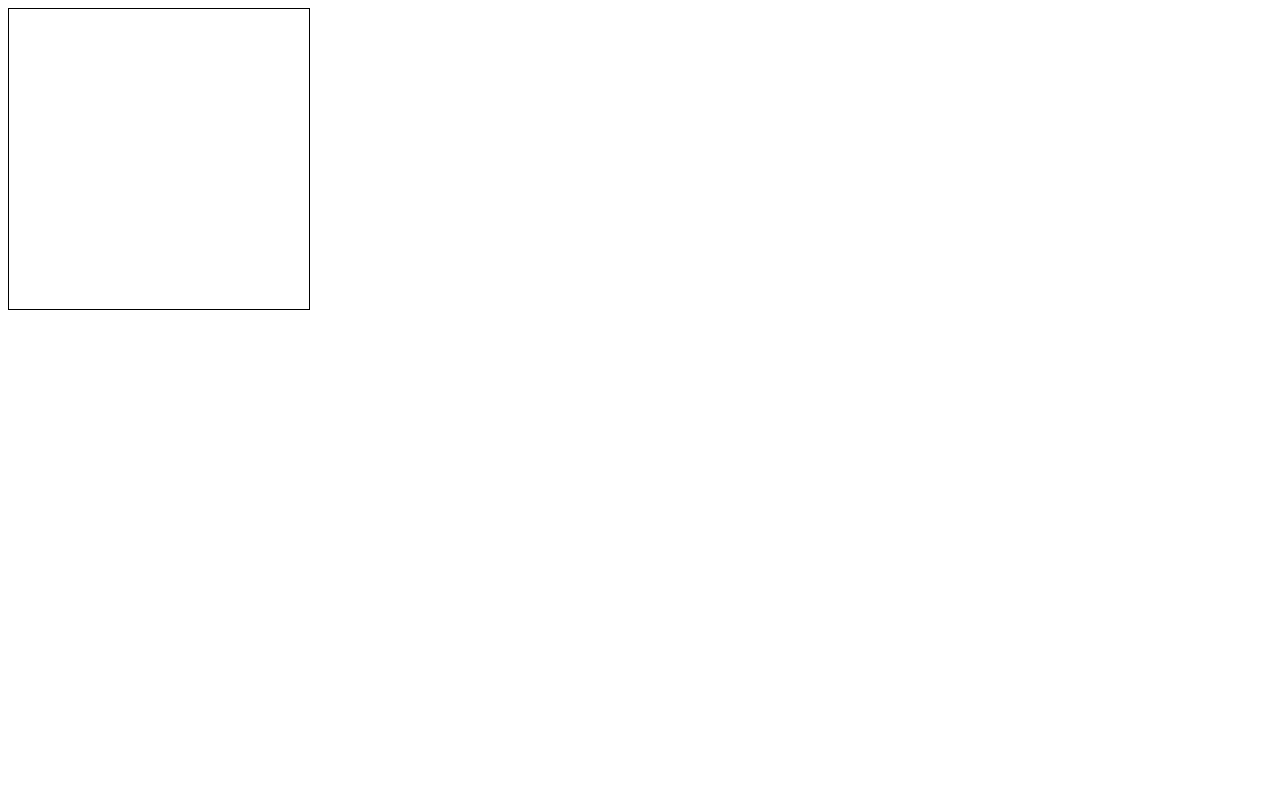
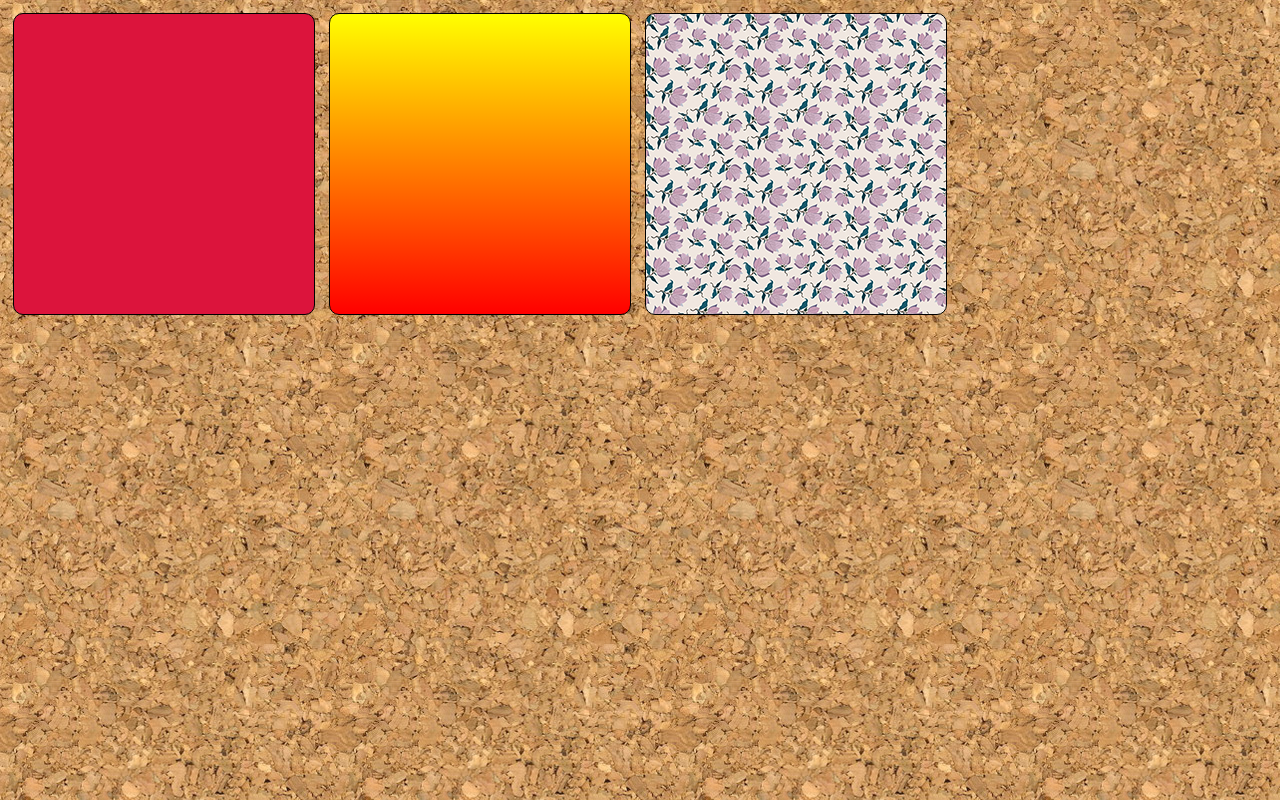
Before and after one commit to vIRIATOpill/html-css, a plain HTML site: page desafios/teste/index.html in a window 1280 px wide. Drawn offline with Linux system fonts and the light colour scheme.

Commit message:
Update index.html

```diff
--- a/desafios/teste/index.html
+++ b/desafios/teste/index.html
@@ -8,24 +8,41 @@
     <style>
 
         body {
+
+            background-image: url(../ex022/imagens/wallpaper001.jpg);
+
+        }
+
+        div#box01 {
             display: inline-block;
-            background-image: url();
+            background-color: crimson;
             border: 1px solid black;
             width: 300px;
             height: 300px;
-        }
-
-        div#box01 {
-            background-color: crimson;
-
+            border-radius: 10px;
+            margin: 5px
         }
 
         div#box02 {
+            display: inline-block;
             background-image: linear-gradient(to bottom, yellow, red);
+            border: 1px solid black;
+            width: 300px;
+            height: 300px;
+            border-radius: 10px;
+            margin: 5px
 
         }
 
         div#box03 {
+
+            background-image: url(../ex022/imagens/pattern003.png);
+            display: inline-block;
+            border: 1px solid black;
+            width: 300px;
+            height: 300px;
+            border-radius: 10px;
+            margin: 5px
 
         }
 
```
